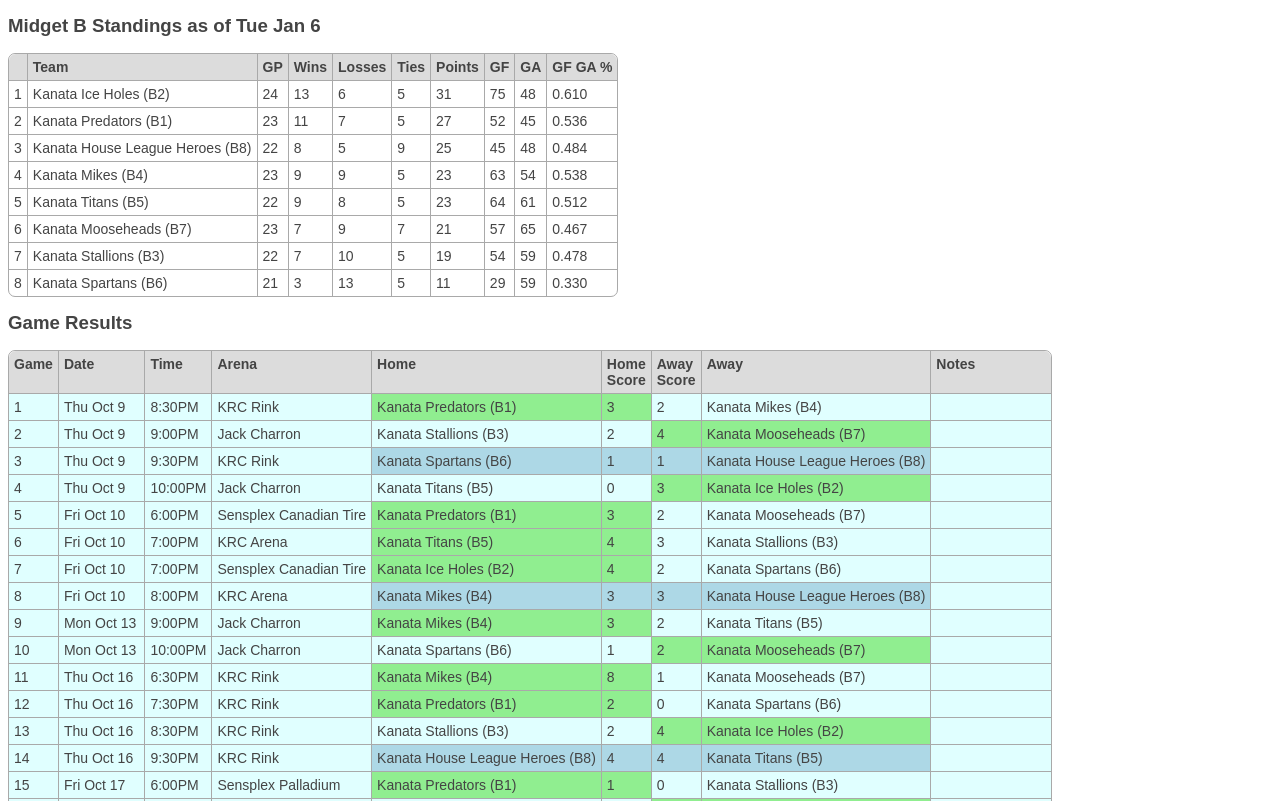
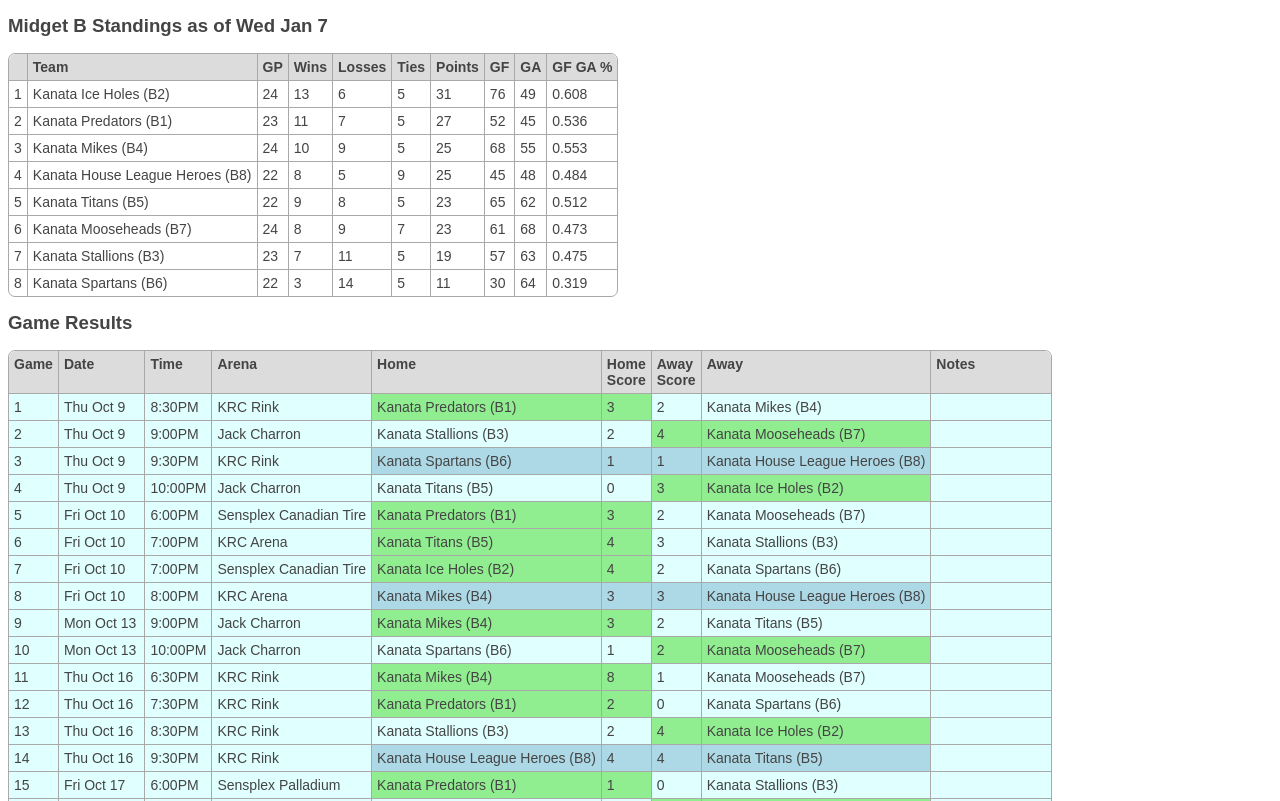
Before and after one commit to kmhamidgetconvenor/kmhamidgetconvenor.github.io, a plain HTML site: page KMHA-Midget-B-Standings.html in a window 1280 px wide. Shown: the top 801 px of the page. Drawn offline with Linux system fonts and the light colour scheme.

Commit message:
Updated Wed Jan 7 with six game scores

```diff
--- a/KMHA-Midget-B-Standings.html
+++ b/KMHA-Midget-B-Standings.html
@@ -43,20 +43,20 @@ m=s.getElementsByTagName(o)[0];a.async=1;a.src=g;m.parentNode.insertBefore(a,m)
 ga('create', 'UA-48972678-1', 'kmhamidgetconvenor.github.io');
 ga('send', 'pageview');
 </script>
-<title>Midget B Standings as of Tue Jan 6</title>
+<title>Midget B Standings as of Wed Jan 7</title>
 </head>
 <body>
-<h2>Midget B Standings as of Tue Jan 6</h2>
+<h2>Midget B Standings as of Wed Jan 7</h2>
 <table class="rounded">
 <tr><th>&nbsp;</th><th>Team</th><th>GP</th><th>Wins</th><th>Losses</th><th>Ties</th><th>Points</th><th>GF</th><th>GA</th><th>GF GA %</th></tr>
-<tr><td>1</td><td>Kanata Ice Holes (B2)</td><td>24</td><td>13</td><td>6</td><td>5</td><td>31</td><td>75</td><td>48</td><td>0.610</td></tr>
+<tr><td>1</td><td>Kanata Ice Holes (B2)</td><td>24</td><td>13</td><td>6</td><td>5</td><td>31</td><td>76</td><td>49</td><td>0.608</td></tr>
 <tr><td>2</td><td>Kanata Predators (B1)</td><td>23</td><td>11</td><td>7</td><td>5</td><td>27</td><td>52</td><td>45</td><td>0.536</td></tr>
-<tr><td>3</td><td>Kanata House League Heroes (B8)</td><td>22</td><td>8</td><td>5</td><td>9</td><td>25</td><td>45</td><td>48</td><td>0.484</td></tr>
-<tr><td>4</td><td>Kanata Mikes (B4)</td><td>23</td><td>9</td><td>9</td><td>5</td><td>23</td><td>63</td><td>54</td><td>0.538</td></tr>
-<tr><td>5</td><td>Kanata Titans (B5)</td><td>22</td><td>9</td><td>8</td><td>5</td><td>23</td><td>64</td><td>61</td><td>0.512</td></tr>
-<tr><td>6</td><td>Kanata Mooseheads (B7)</td><td>23</td><td>7</td><td>9</td><td>7</td><td>21</td><td>57</td><td>65</td><td>0.467</td></tr>
-<tr><td>7</td><td>Kanata Stallions (B3)</td><td>22</td><td>7</td><td>10</td><td>5</td><td>19</td><td>54</td><td>59</td><td>0.478</td></tr>
-<tr><td>8</td><td>Kanata Spartans (B6)</td><td>21</td><td>3</td><td>13</td><td>5</td><td>11</td><td>29</td><td>59</td><td>0.330</td></tr>
+<tr><td>3</td><td>Kanata Mikes (B4)</td><td>24</td><td>10</td><td>9</td><td>5</td><td>25</td><td>68</td><td>55</td><td>0.553</td></tr>
+<tr><td>4</td><td>Kanata House League Heroes (B8)</td><td>22</td><td>8</td><td>5</td><td>9</td><td>25</td><td>45</td><td>48</td><td>0.484</td></tr>
+<tr><td>5</td><td>Kanata Titans (B5)</td><td>22</td><td>9</td><td>8</td><td>5</td><td>23</td><td>65</td><td>62</td><td>0.512</td></tr>
+<tr><td>6</td><td>Kanata Mooseheads (B7)</td><td>24</td><td>8</td><td>9</td><td>7</td><td>23</td><td>61</td><td>68</td><td>0.473</td></tr>
+<tr><td>7</td><td>Kanata Stallions (B3)</td><td>23</td><td>7</td><td>11</td><td>5</td><td>19</td><td>57</td><td>63</td><td>0.475</td></tr>
+<tr><td>8</td><td>Kanata Spartans (B6)</td><td>22</td><td>3</td><td>14</td><td>5</td><td>11</td><td>30</td><td>64</td><td>0.319</td></tr>
 </table>
 <h2>Game Results</h2>
 <table class="rounded">
@@ -150,12 +150,12 @@ ga('send', 'pageview');
 <tr class="lightpink"><td>87</td><td>Thu Dec 18</td><td>10:00PM</td><td>Jack Charron</td><td class="lightblue">Kanata Mikes (B4)</td><td class="lightblue">3</td><td class="lightblue">3</td><td class="lightblue">Kanata Ice Holes (B2)</td><td>Need Gamesheet</td></tr>
 <tr class="lightpink"><td>88</td><td>Fri Dec 19</td><td>10:00PM</td><td>Sensplex Palladium</td><td class="lightblue">Kanata Mooseheads (B7)</td><td class="lightblue">2</td><td class="lightblue">2</td><td class="lightblue">Kanata Stallions (B3)</td><td>Need Gamesheet</td></tr>
 <tr class="lightpink"><td>89</td><td>Mon Dec 22</td><td>7:00PM</td><td>Jack Charron</td><td class="lightblue">Kanata Mooseheads (B7)</td><td class="lightblue">3</td><td class="lightblue">3</td><td class="lightblue">Kanata Mikes (B4)</td><td>Need Gamesheet</td></tr>
-<tr class="lightpink"><td>90</td><td>Mon Dec 22</td><td>8:00PM</td><td>Jack Charron</td><td class="lightgreen">Kanata Ice Holes (B2)</td><td class="lightgreen">6</td><td>1</td><td>Kanata Stallions (B3)</td><td>Need Gamesheet</td></tr>
+<tr class="lightcyan"><td>90</td><td>Mon Dec 22</td><td>8:00PM</td><td>Jack Charron</td><td class="lightgreen">Kanata Ice Holes (B2)</td><td class="lightgreen">6</td><td>1</td><td>Kanata Stallions (B3)</td><td>&nbsp;</td></tr>
 <tr class="lightcyan"><td>91</td><td>Sun Jan 4</td><td>4:30PM</td><td>KRC Rink</td><td class="lightblue">Kanata Spartans (B6)</td><td class="lightblue">1</td><td class="lightblue">1</td><td class="lightblue">Kanata Predators (B1)</td><td>&nbsp;</td></tr>
-<tr class="lightpink"><td>92</td><td>Sun Jan 4</td><td>5:30PM</td><td>KRC Rink</td><td class="lightblue">Kanata Titans (B5)</td><td class="lightblue">4</td><td class="lightblue">4</td><td class="lightblue">Kanata Ice Holes (B2)</td><td>Need Gamesheet</td></tr>
-<tr class="lightpink"><td>93</td><td>Sun Jan 4</td><td>6:30PM</td><td>KRC Rink</td><td>Kanata Stallions (B3)</td><td>0</td><td>0</td><td>Kanata Mooseheads (B7)</td><td>Need Gamesheet</td></tr>
+<tr class="lightcyan"><td>92</td><td>Sun Jan 4</td><td>5:30PM</td><td>KRC Rink</td><td class="lightblue">Kanata Titans (B5)</td><td class="lightblue">5</td><td class="lightblue">5</td><td class="lightblue">Kanata Ice Holes (B2)</td><td>&nbsp;</td></tr>
+<tr class="lightcyan"><td>93</td><td>Sun Jan 4</td><td>6:30PM</td><td>KRC Rink</td><td>Kanata Stallions (B3)</td><td>3</td><td class="lightgreen">4</td><td class="lightgreen">Kanata Mooseheads (B7)</td><td>&nbsp;</td></tr>
 <tr class="lightcyan"><td>94</td><td>Mon Jan 5</td><td>7:00PM</td><td>Jack Charron</td><td class="lightgreen">Kanata Predators (B1)</td><td class="lightgreen">3</td><td>1</td><td>Kanata House League Heroes (B8)</td><td>&nbsp;</td></tr>
-<tr class="lightpink"><td>95</td><td>Mon Jan 5</td><td>8:00PM</td><td>Jack Charron</td><td>Kanata Spartans (B6)</td><td>0</td><td>0</td><td>Kanata Mikes (B4)</td><td>Need Gamesheet</td></tr>
+<tr class="lightpink"><td>95</td><td>Mon Jan 5</td><td>8:00PM</td><td>Jack Charron</td><td>Kanata Spartans (B6)</td><td>1</td><td class="lightgreen">5</td><td class="lightgreen">Kanata Mikes (B4)</td><td>Need Gamesheet</td></tr>
 <tr><td>96</td><td>Wed Jan 7</td><td>10:00PM</td><td>John Mlacak</td><td>Kanata Titans (B5)</td><td>0</td><td>0</td><td>Kanata House League Heroes (B8)</td><td>&nbsp;</td></tr>
 <tr><td>97</td><td>Thu Jan 8</td><td>6:30PM</td><td>KRC Rink</td><td>Kanata Titans (B5)</td><td>0</td><td>0</td><td>Kanata Stallions (B3)</td><td>&nbsp;</td></tr>
 <tr><td>98</td><td>Thu Jan 8</td><td>7:30PM</td><td>KRC Rink</td><td>Kanata Predators (B1)</td><td>0</td><td>0</td><td>Kanata Mooseheads (B7)</td><td>&nbsp;</td></tr>
```
Also changed, not shown: KMHA-Midget-A-Standings.html (+6 -6 lines), 1 other file.
